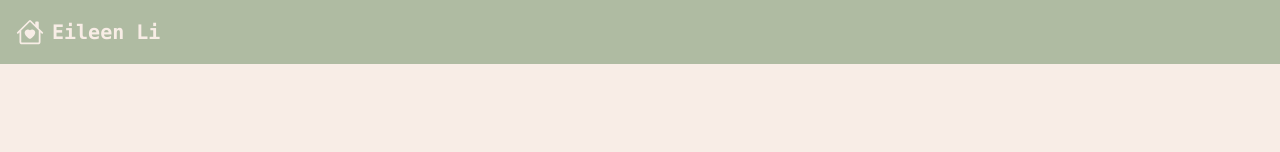
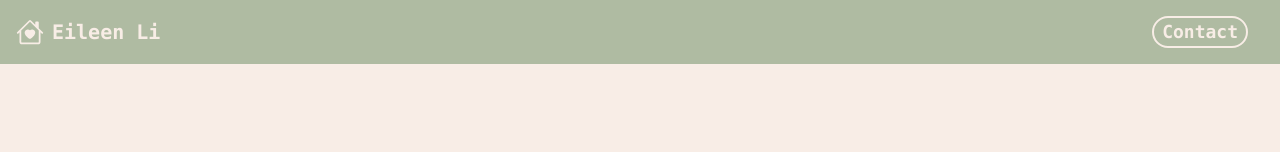
Before and after one commit to lyjeileen/portfolio, a Next.js app: page / in a window 1280 px wide. Shown: the top 152 px of the page. Built offline with nearby package versions, Linux system fonts and the light colour scheme.

Commit message:
Add contact button

```diff
--- a/components/Navbar.tsx
+++ b/components/Navbar.tsx
@@ -1,14 +1,20 @@
+import Link from 'next/link';
+
 import { BsHouseHeart } from 'react-icons/bs';
+
 export default function Navbar() {
   return (
-    <nav className="bg-lightgreen px-2 sm:px-4 py-2.5 fixed top-0 left-0 w-screen z-50">
-      <div className="flex flex-wrap items-center justify-between text-base">
+    <nav className="bg-lightgreen fixed top-0 left-0 w-screen z-50">
+      <div className="flex flex-wrap items-center justify-between px-4 py-2.5 text-base font-bold">
         <div className="flex items-center">
           <BsHouseHeart className="fill-base w-7 h-7" />
-          <span className="self-center m-2 text-xl text-amber-800 font-bold whitespace-nowrap">
+          <span className="self-center m-2 whitespace-nowrap text-xl">
             Eileen Li
           </span>
         </div>
+        <Link href="mailto:yuejiao.li.eileen@gmail.com">
+          <p className="mr-4 border-2 px-2 rounded-3xl text-lg">Contact</p>
+        </Link>
       </div>
     </nav>
   );
```
